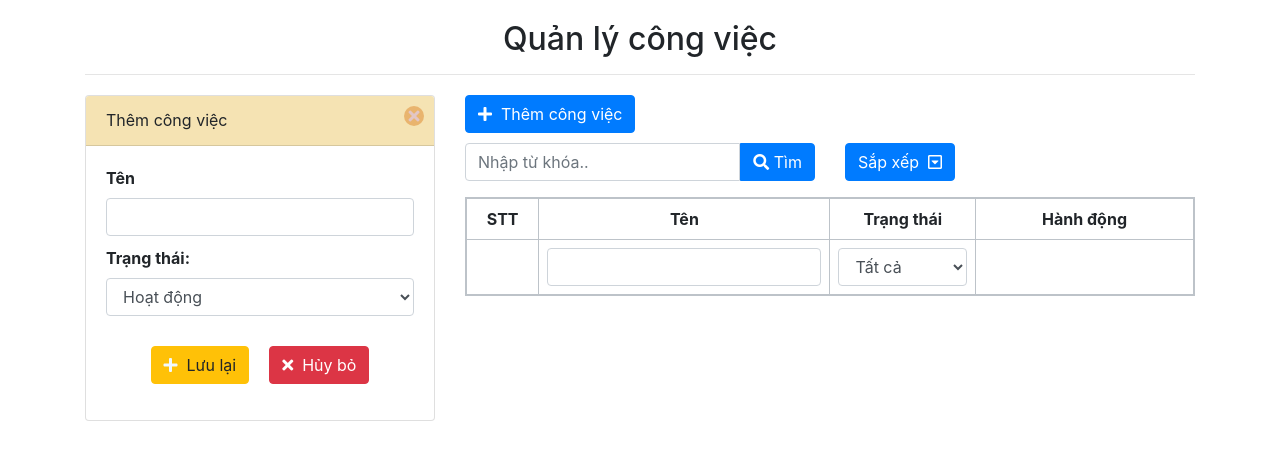
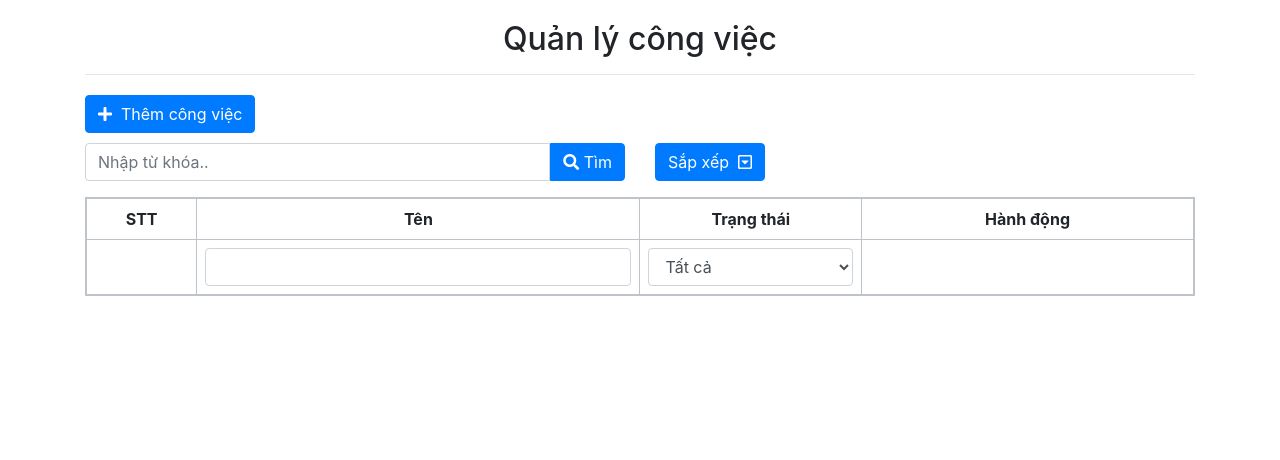
Before and after one commit to hungton189/todo-app, a React (Create React App) app: page / in a window 1280 px wide. Shown: the top 460 px of the page. Built offline with nearby package versions, Linux system fonts and the light colour scheme.

Commit message:
open and close formTask

```diff
--- a/src/App.js
+++ b/src/App.js
@@ -7,16 +7,7 @@ import TableTask from "./components/TableTask/TableTask.js";
 
 function App() {
 	const [listTasks,setListTasks] = useState([]);
-
-
-	const random = ()=>
-	{
-		return Math.floor(1+Math.random() * 0x10000).toString(16).substring(1);
-	}
-	const generateId = ()=>
-	{
-		return random()+"-"+random()+""+random()+random()+random()+"-"+random()+random();
-	}
+	const [isDisplayForm,setDisplayForm] = useState(false);
 
 	useEffect(()=>{
 		if(localStorage && localStorage.getItem('listTask'))
@@ -25,30 +16,45 @@ function App() {
 			setListTasks(tasks);
 		}
 	},[])
-	// console.log(listTasks);
+	const toggleDisplayForm = ()=>
+	{
+		setDisplayForm(isDisplayForm=>!isDisplayForm);
+	}
 	return (
 		<div className="container mt-20 mb-50">
 			<h2 style={{textAlign: 'center'}}>Quản lý công việc</h2>
 			<hr />
 			<div className="row mt-20">
-				<div className="col-xs-4 col-sm-4 col-md-4 col-lg-4">
-					<TaskForm />
+				<div className=
+					{
+						(isDisplayForm)? "col-xs-4 col-sm-4 col-md-4 col-lg-4" :
+						"col-xs-0 col-sm-0 col-md-0 col-lg-0"
+					}>
+					{
+						(isDisplayForm)? <TaskForm toggleDisplayForm={toggleDisplayForm}/>:""
+					}
 				</div>
-				<div className="col-xs-8 col-sm-8 col-md-8 col-lg-8" >
-					<button type="button" class="btn btn-primary" >
-						<i class="fas fa-plus"></i>
+				<div className=
+					{
+						(isDisplayForm)? "col-xs-8 col-sm-8 col-md-8 col-lg-8" :
+						"col-xs-12 col-sm-12 col-md-12 col-lg-12"
+					} >
+					<button type="button" className="btn btn-primary"
+						onClick={toggleDisplayForm}
+					>
+						<i className="fas fa-plus"></i>
                         &#160; Thêm công việc
 					</button>
-					<div class="row mt-10">
-						<div class="col-xs-6 col-sm-6 col-md-6 col-lg-6">
+					<div className="row mt-10">
+						<div className="col-xs-6 col-sm-6 col-md-6 col-lg-6">
 							<Search />
 						</div>
-						<div class="col-xs-6 col-sm-6 col-md-6 col-lg-6">
+						<div className="col-xs-6 col-sm-6 col-md-6 col-lg-6">
 							<Sort />
 						</div>
 					</div>
-					<div class="row">
-						<div class="col-xs-12 col-sm-12 col-md-12 col-lg-12">
+					<div className="row">
+						<div className="col-xs-12 col-sm-12 col-md-12 col-lg-12">
 							<TableTask listTasks={listTasks}/>
 						</div>
 					</div>
--- a/src/components/Sort/Sort.js
+++ b/src/components/Sort/Sort.js
@@ -2,9 +2,9 @@
 
 function Sort() {
 	return (
-        <button type="button" class="btn btn-primary">
+        <button type="button" className="btn btn-primary">
             Sắp xếp &#160;
-            <i class="far fa-caret-square-down"></i>
+            <i className="far fa-caret-square-down"></i>
         </button>
 	);
 }
--- a/src/components/TaskForm/TaskForm.css
+++ b/src/components/TaskForm/TaskForm.css
@@ -17,6 +17,7 @@
     width: 20px;
     height: 20px;
     color:rgb(226, 198, 198);
+    cursor: pointer;
 }
 .card-header .close-button:hover
 {
--- a/src/components/TaskForm/TaskForm.js
+++ b/src/components/TaskForm/TaskForm.js
@@ -1,11 +1,12 @@
 import "./TaskForm.css";
 
-function TaskForm() {
+function TaskForm(props) {
+    const {toggleDisplayForm} = props;
 	return (
         <div className="card">
             <div className="card-header">
                 <p> Thêm công việc </p>
-                <div className="close-button">
+                <div className="close-button" onClick={toggleDisplayForm}>
                     <i className="fas fa-times"></i>
                 </div>
             </div>
@@ -14,17 +15,17 @@ function TaskForm() {
                     <label><b>Tên</b></label>
                     <input className="form-control" />
                     <label className="mt-10"><b>Trạng thái:</b></label>
-                    <select class="form-control" name="status" >
+                    <select className="form-control" name="status" >
                         <option value={1}>Hoạt động</option>
                         <option value={0}>Ẩn</option>
                     </select>
-                    <div class="buttons ">
-                        <button type="button" class="btn btn-warning">
-                            <i class="fas fa-plus" style={{color:"aliceblue"}}></i>
+                    <div className="buttons ">
+                        <button type="button" className="btn btn-warning">
+                            <i className="fas fa-plus" style={{color:"aliceblue"}}></i>
                             &#160; Lưu lại
                         </button>
-                        <button type="button" class="btn btn-danger ml-20">
-                            <i class="fas fa-times"></i>
+                        <button type="button" className="btn btn-danger ml-20">
+                            <i className="fas fa-times"></i>
                             &#160; Hủy bỏ
                         </button>
                     </div>
--- a/src/components/TaskItem/TaskItem.js
+++ b/src/components/TaskItem/TaskItem.js
@@ -24,12 +24,12 @@ function TaskItem(props) {
                 }
             </td>
             <td style={{textAlign: 'center'}}>
-                <button type="button" class="btn btn-warning">
-                    <i class="fas fa-pen" style={{color:"aliceblue"}}></i>
+                <button type="button" className="btn btn-warning">
+                    <i className="fas fa-pen" style={{color:"aliceblue"}}></i>
                     &#160;Sửa
                 </button>
-                <button type="button" class="btn btn-danger ml-10">
-                    <i class="fas fa-trash"></i>
+                <button type="button" className="btn btn-danger ml-10">
+                    <i className="fas fa-trash"></i>
                     &#160;Xóa
                 </button>
             </td>
```
Also changed, not shown: src/components/generateID.js (added, +8 -0 lines), 1 other file (tests, documents, lock files or other folders).
